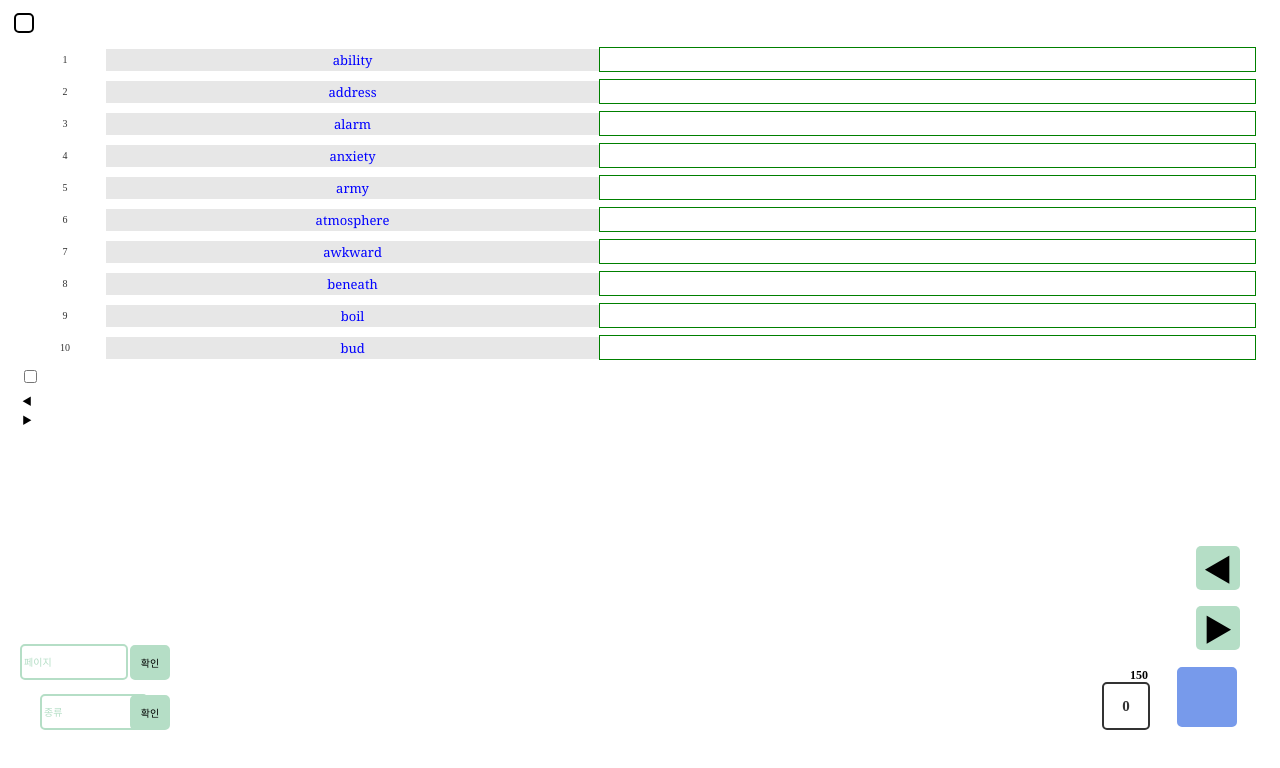
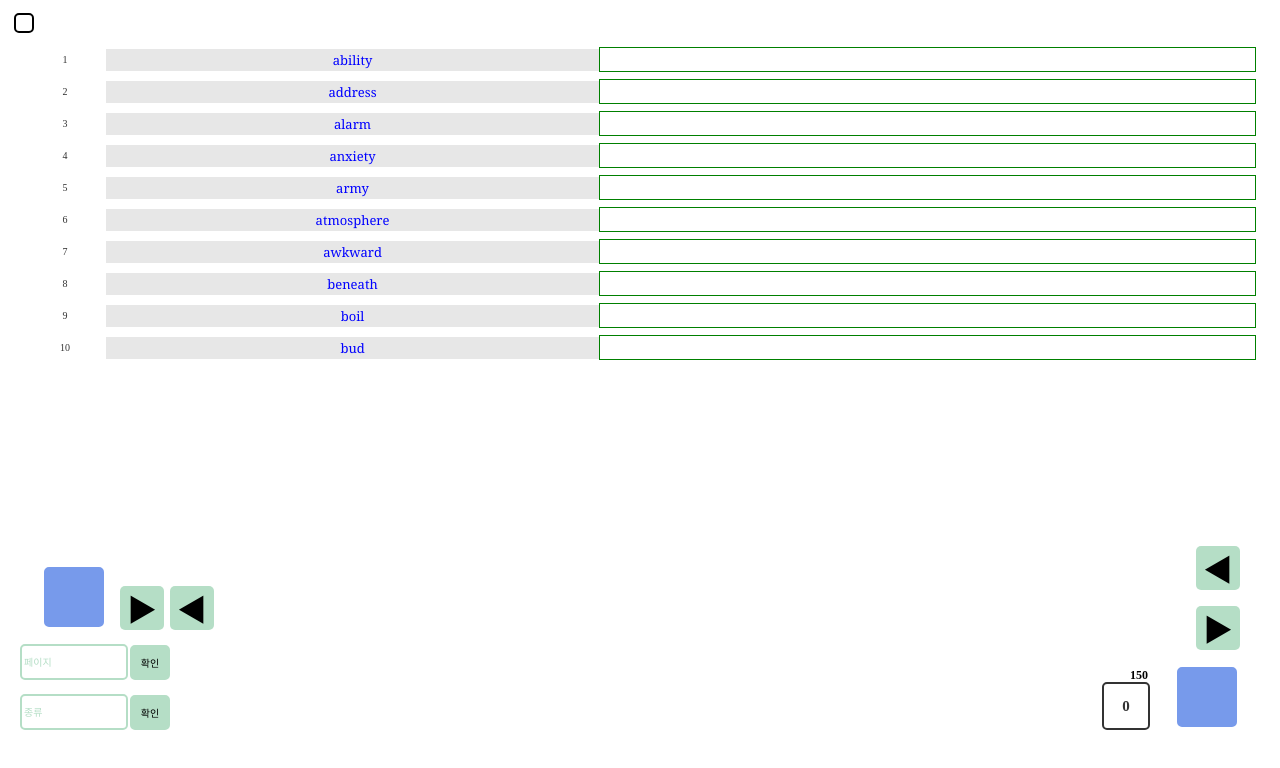
Before and after one commit to sunflower888/kstudyweb, a plain HTML site: page index.html in a window 1280 px wide. Drawn offline with Linux system fonts and the light colour scheme.

Commit message:
Update style.css

```diff
--- a/style/style.css
+++ b/style/style.css
@@ -68,6 +68,8 @@ div {
 
 .nav-prevBtn,
 .nav-nextBtn,
+.nav-prevBtn2,
+.nav-nextBtn2,
 .nav-current {
   background-color: var(--nav-color);
   position: absolute;
@@ -120,6 +122,21 @@ div {
   background-color: var(--check-color);
 } */
 
+.check2 {
+  appearance: none;
+
+  width: 60px;
+  height: 60px;
+  position: absolute;
+  left: 40px;
+  bottom: 170px;
+  background-color: var(--check-color);
+  border-radius: 5px;
+  border: solid 2px var(--check-color);
+
+  cursor: pointer;
+}
+
 .nav-nextBtn {
   right: 40px;
   bottom: 150px;
@@ -128,6 +145,16 @@ div {
 .nav-prevBtn {
   right: 40px;
   bottom: 210px;
+}
+
+.nav-nextBtn2 {
+  left: 120px;
+  bottom: 170px;
+}
+
+.nav-prevBtn2 {
+  left: 170px;
+  bottom: 170px;
 }
 
 .nav-current {
```
